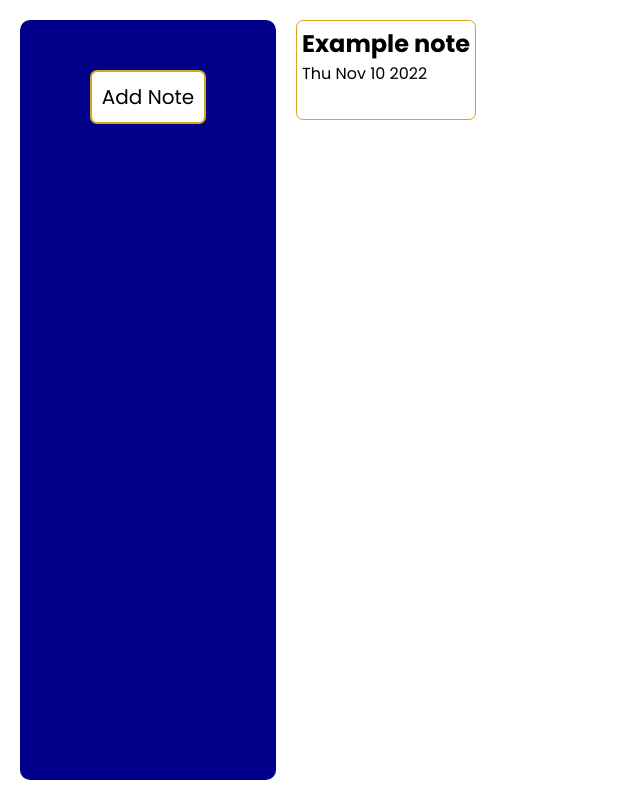
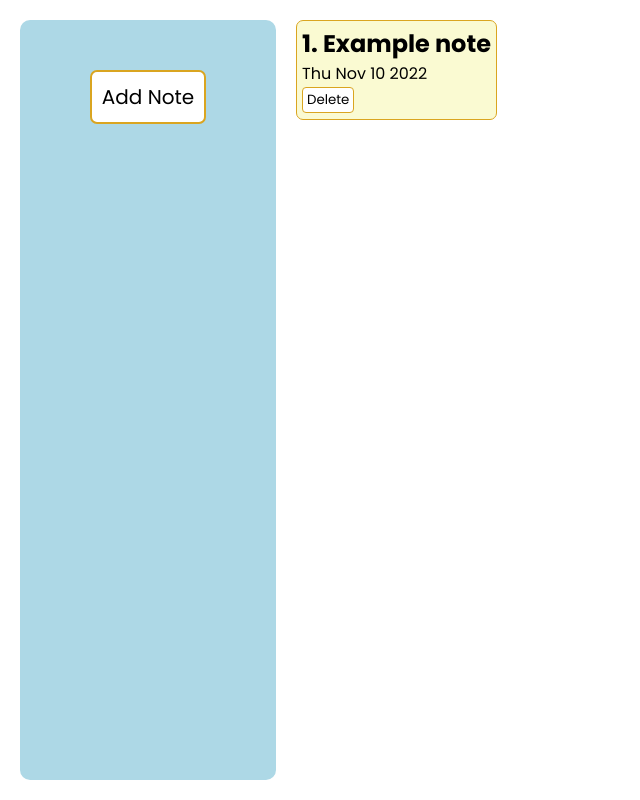
Before and after one commit to mark-itc/react---notes-app-omribarmats, a React (Create React App) app: page / in a window 1280 px wide. Both pictures are taken after a click on the button "Add Note". Shown: the whole page, without its empty margins (0-640 px from the left). Built offline with nearby package versions, Linux system fonts and the light colour scheme.

Commit message:
Milestone-2 Done
1. Added delete button to notes

```diff
--- a/src/App.css
+++ b/src/App.css
@@ -14,7 +14,7 @@
 }
 
 .form {
-  background-color: darkblue;
+  background-color: lightblue;
   width: 20%;
   display: flex;
   flex-direction: column;
@@ -38,6 +38,11 @@
   padding: 10px;
 }
 
+.form button:hover {
+  background-color: lightgoldenrodyellow;
+  cursor: pointer;
+}
+
 .Notes-list {
   display: grid;
   grid-template-columns: auto auto auto auto;
--- a/src/App.js
+++ /dev/null
@@ -1,35 +0,0 @@
-import './App.css';
-import { Note } from './Components/Note'
-import { useState } from 'react'
-
-
-function App() {
-  const [notes, setNotes] = useState([])
-
-  const handleAddNotes = (noteText) => {
-    const note = {
-      text: noteText,
-      date: new Date()
-    }
-    setNotes([...notes, note])
-  }
-
-  return (
-    <div className="App">
-      <form className="form">
-        <button onClick={(e) => {
-           e.preventDefault();
-           handleAddNotes('Example note')
-           }}
-           >Add Note</button>
-      </form>
-      <div className="Notes-list">
-        {notes.map((note, index) => {
-          return <Note key={index} date={note.date} text={note.text} />
-        })}
-      </div>
-    </div>
-  );
-}
-
-export default App;
--- /dev/null
+++ b/src/App.jsx
@@ -0,0 +1,46 @@
+import './App.css';
+import { Note } from './Components/Note'
+import { useState } from 'react'
+
+
+function App() {
+  const [notes, setNotes] = useState([])
+
+  const handleAddNotes = (noteText) => {
+    const note = {
+      text: noteText,
+      date: new Date(),
+      id: notes.length === 0 ? 1 : notes[notes.length - 1].id + 1,
+    }
+    setNotes([...notes, note])
+  }
+
+  const handleDelteNote = (id) => {
+    if (global.confirm("Are you sure you want to delete note " + id + " ?")) {
+      window.open(deleteNote(id), "exit.html");
+    }
+  }
+
+  const deleteNote = (id) => {
+    setNotes(notes.filter((note) => note.id !== id));
+  }
+
+  return (
+    <div className="App">
+      <form className="form">
+        <button onClick={(e) => {
+          e.preventDefault();
+          handleAddNotes('Example note')
+        }}
+        >Add Note</button>
+      </form>
+      <div className="Notes-list">
+        {notes.map((note, index) => {
+          return <Note key={index} date={note.date} text={note.text} id={note.id} handleDelteNote={handleDelteNote} />
+        })}
+      </div>
+    </div>
+  );
+}
+
+export default App;
--- a/src/Components/Note.jsx
+++ b/src/Components/Note.jsx
@@ -1,8 +1,13 @@
 import './Notes.css'
 
 export const Note = (props) => {
+
     return <div className="note">
-        <h2>{props.text}</h2>
+        <h2>{props.id}. {props.text}</h2>
         <p>{props.date.toDateString()}</p>
+        <button onClick={(e) => {
+            e.preventDefault();
+            props.handleDelteNote(props.id)
+        }}>Delete</button>
     </div>
 }
--- a/src/Components/Notes.css
+++ b/src/Components/Notes.css
@@ -4,4 +4,17 @@
     margin: 10px;
     padding: 5px;
     height: 100px;
+    background-color: lightgoldenrodyellow;
 }
+
+.note button {
+    border: 1px solid goldenrod;
+    border-radius: 4px;
+    background-color: white;
+    padding: 2px 4px;
+}
+
+.note button:hover {
+    background-color: lightcoral;
+    cursor: pointer;
+}
```
